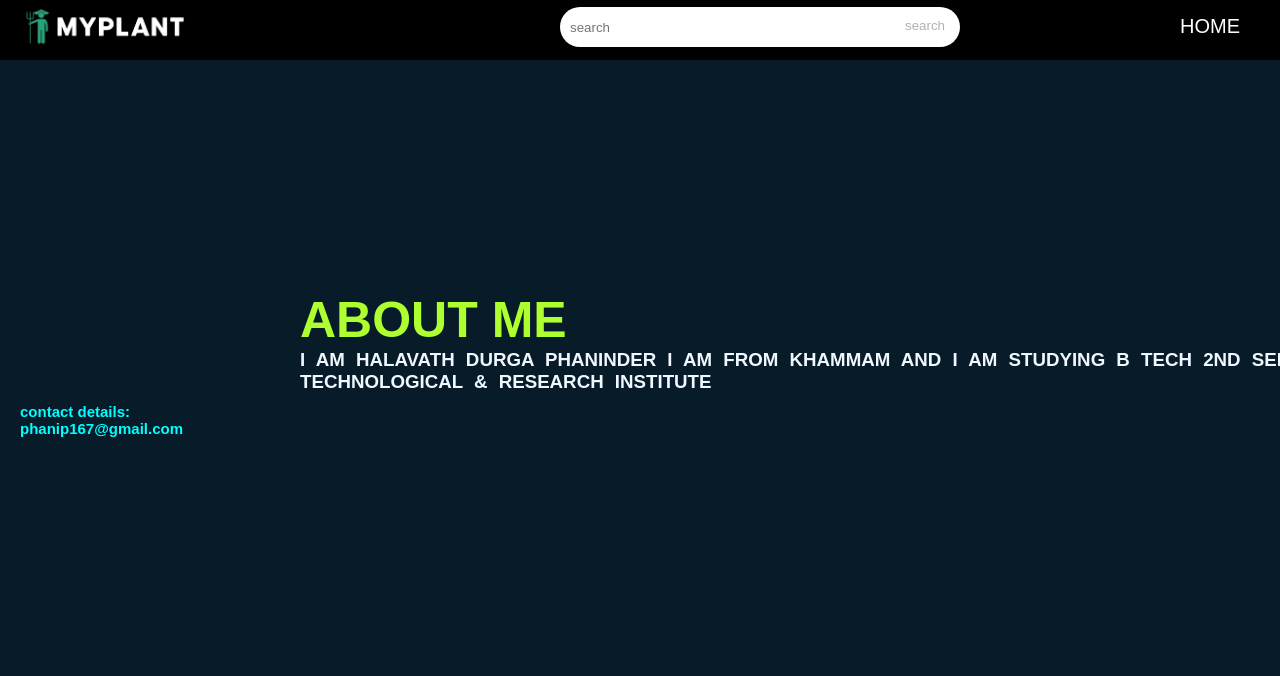
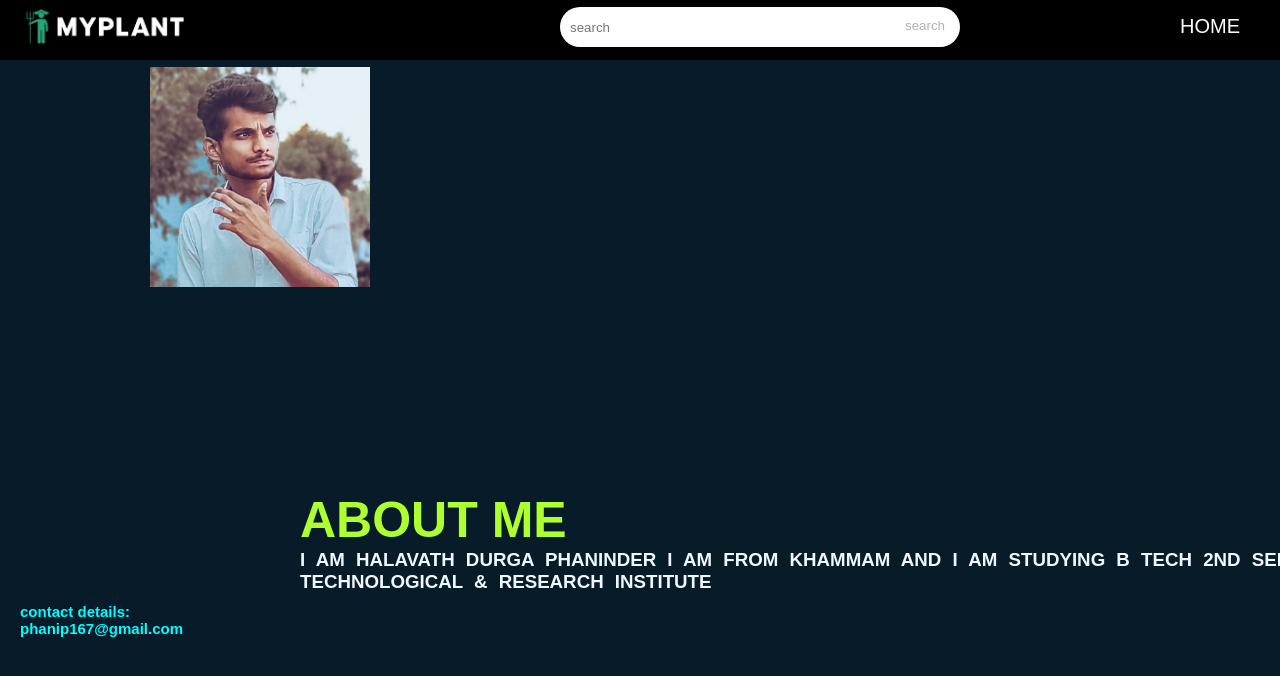
Before and after one commit to hdurgaphaninder/myplant888, a plain HTML site: page about.html in a window 1280 px wide. Drawn offline with Linux system fonts and the light colour scheme.

Commit message:
Update about.css

```diff
--- a/about.css
+++ b/about.css
@@ -141,8 +141,8 @@ a{
 {
     height: 220px;
     width: 220px;
-    margin-left: 1350px;
-    margin-top: -150px;
+    margin-left: 150px;
+    margin-top: 50px;
 }
 .content h4{
     margin-left: 20px;
```
